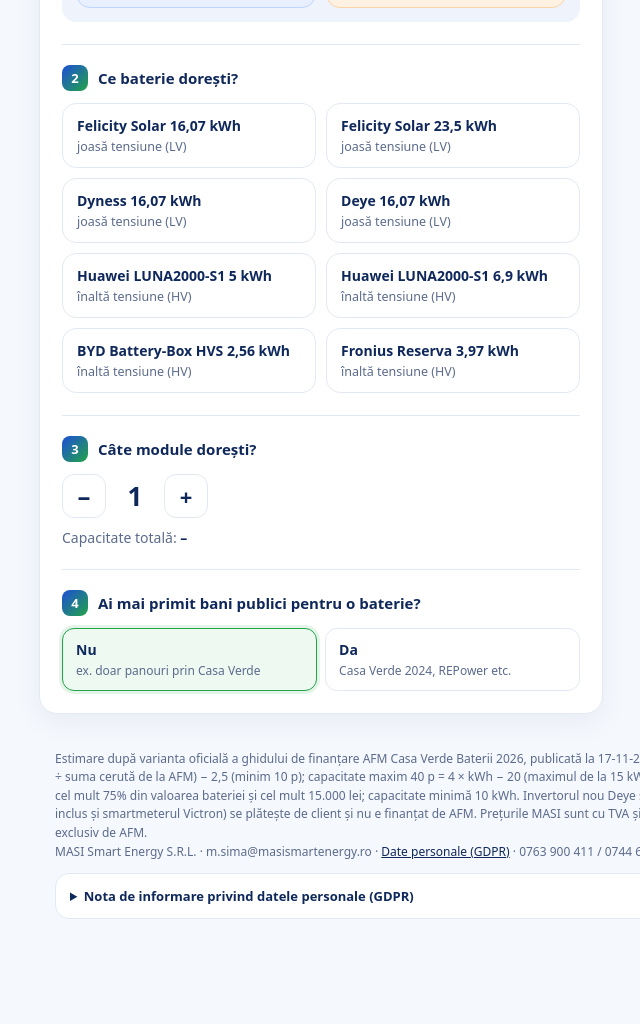
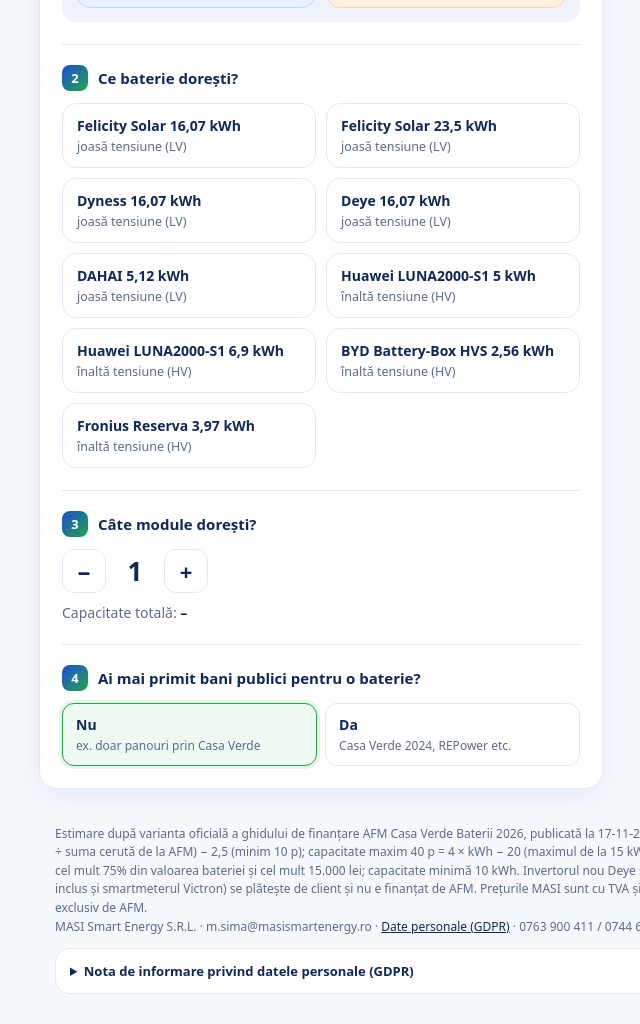
Before and after one commit to Pyxyqa/masi-calculator, a plain HTML site: page index.html in a window 1280 px wide. Shown: the part 1610-2634 px from the top of the page, without its empty margins (101-741 px from the left). Before the commit the page ends 2559 px from the top, so only its background shows below. Drawn offline with Linux system fonts and the light colour scheme.

Commit message:
Baterie DAHAI 5,12 kWh; montaj invertor 3000 lei

```diff
--- a/index.html
+++ b/index.html
@@ -302,6 +302,7 @@ const BATS=[
   {id:'FEL23.5',name:'Felicity Solar 23,5 kWh',  kwh:23.5,  mod:16600, fix:0+5000,    type:'LV'},
   {id:'DYN16',  name:'Dyness 16,07 kWh',         kwh:16.07, mod:9900,  fix:0+5000,    type:'LV'},
   {id:'DEY16',  name:'Deye 16,07 kWh',           kwh:16.07, mod:11000, fix:0+5000,    type:'LV'},
+  {id:'DAH5.12',name:'DAHAI 5,12 kWh',           kwh:5.12,  mod:9500,  fix:0+5000,    type:'LV'},
   {id:'LUN5',   name:'Huawei LUNA2000-S1 5 kWh', kwh:5,     mod:9400,  fix:0+5000,    type:'HV'},
   {id:'LUN7',   name:'Huawei LUNA2000-S1 6,9 kWh',kwh:6.9,  mod:13000, fix:0+5000,    type:'HV'},
   {id:'BYD2.56',name:'BYD Battery-Box HVS 2,56 kWh',kwh:2.56,mod:4600, fix:2800+5000, type:'HV'},
@@ -310,16 +311,16 @@ const BATS=[
   {id:'LUNMIX', name:'Huawei LUNA2000-S1 combinat', kwh:0, mod:0, fix:0+5000, type:'HV', mix:1}
 ];
 const NEWINV=[
-  {ph:'M',id:'DEY6M', name:'Deye SUN-6K-SG06LP1', d:'6 kW · monofazat',  price:4500+3500},
-  {ph:'M',id:'DEY8M', name:'Deye SUN-8K-SG06LP1', d:'8 kW · monofazat',  price:6100+3500},
-  {ph:'T',id:'DEY6T', name:'Deye SUN-6K-SG05LP3', d:'6 kW · trifazat',   price:8200+3500},
-  {ph:'T',id:'DEY8T', name:'Deye SUN-8K-SG05LP3', d:'8 kW · trifazat',   price:8600+3500},
-  {ph:'T',id:'DEY10T',name:'Deye SUN-10K-SG05LP3',d:'10 kW · trifazat',  price:9000+3500},
-  {ph:'T',id:'DEY12T',name:'Deye SUN-12K-SG05LP3',d:'12 kW · trifazat',  price:10000+3500},
+  {ph:'M',id:'DEY6M', name:'Deye SUN-6K-SG06LP1', d:'6 kW · monofazat',  price:4500+3000},
+  {ph:'M',id:'DEY8M', name:'Deye SUN-8K-SG06LP1', d:'8 kW · monofazat',  price:6100+3000},
+  {ph:'T',id:'DEY6T', name:'Deye SUN-6K-SG05LP3', d:'6 kW · trifazat',   price:8200+3000},
+  {ph:'T',id:'DEY8T', name:'Deye SUN-8K-SG05LP3', d:'8 kW · trifazat',   price:8600+3000},
+  {ph:'T',id:'DEY10T',name:'Deye SUN-10K-SG05LP3',d:'10 kW · trifazat',  price:9000+3000},
+  {ph:'T',id:'DEY12T',name:'Deye SUN-12K-SG05LP3',d:'12 kW · trifazat',  price:10000+3000},
   // Victron: invertor + montaj + smartmeter Victron (800 lei) inclus la orice variantă
-  {ph:'M',id:'VIC3M',  name:'Victron MultiPlus-II 48/3000', d:'3 kW · smartmeter inclus',   price:3100+3500+800, vic:1},
-  {ph:'M',id:'VIC4.5M',name:'Victron MultiPlus-II 48/4k5',  d:'4,5 kW · smartmeter inclus', price:4000+3500+800, vic:1},
-  {ph:'M',id:'VIC5M',  name:'Victron MultiPlus-II 48/5000', d:'5 kW · smartmeter inclus',   price:4500+3500+800, vic:1}
+  {ph:'M',id:'VIC3M',  name:'Victron MultiPlus-II 48/3000', d:'3 kW · smartmeter inclus',   price:3100+3000+800, vic:1},
+  {ph:'M',id:'VIC4.5M',name:'Victron MultiPlus-II 48/4k5',  d:'4,5 kW · smartmeter inclus', price:4000+3000+800, vic:1},
+  {ph:'M',id:'VIC5M',  name:'Victron MultiPlus-II 48/5000', d:'5 kW · smartmeter inclus',   price:4500+3000+800, vic:1}
 ];
 const INVS=[
   {id:'hua',  name:'Invertor hibrid Huawei', d:'SUN2000'},
@@ -334,11 +335,11 @@ const NEED_NEW=id=>id==='grid'||id==='swap';
 // compatibilitate baterii: invertor nou Deye -> doar LV; Huawei -> LUNA; Fronius -> Reserva sau BYD
 function allowed(){
   const ni=NEWINV.find(x=>x.id===S.newInv);
-  if(ni&&ni.vic)return {ids:['FEL16','FEL23.5'],why:'Invertorul Victron este compatibil doar cu bateriile Felicity Solar.'};
-  if(ni)return {ids:['FEL16','FEL23.5','DYN16','DEY16'],why:'Invertorul hibrid Deye este compatibil doar cu bateriile Felicity Solar, Dyness și Deye.'};
+  if(ni&&ni.vic)return {ids:['FEL16','FEL23.5','DAH5.12'],why:'Invertorul Victron este compatibil doar cu bateriile Felicity Solar și DAHAI.'};
+  if(ni)return {ids:['FEL16','FEL23.5','DYN16','DEY16','DAH5.12'],why:'Invertorul hibrid Deye este compatibil doar cu bateriile Felicity Solar, Dyness, Deye și DAHAI.'};
   if(S.inv==='hua')return {ids:['LUN5','LUN7','LUNMIX'],why:'La invertorul Huawei se poate monta doar bateria Huawei LUNA2000 – poți combina module de 5 kWh și 6,9 kWh. Pentru altă baterie alege un invertor nou.'};
-  if(S.inv==='dey')return {ids:['FEL16','FEL23.5','DYN16','DEY16'],why:'La invertorul Deye se pot monta bateriile Felicity Solar, Dyness și Deye.'};
-  if(S.inv==='vic')return {ids:['FEL16','FEL23.5'],why:'La invertorul Victron se pot monta doar bateriile Felicity Solar. Pentru altă baterie alege un invertor nou.'};
+  if(S.inv==='dey')return {ids:['FEL16','FEL23.5','DYN16','DEY16','DAH5.12'],why:'La invertorul Deye se pot monta bateriile Felicity Solar, Dyness, Deye și DAHAI.'};
+  if(S.inv==='vic')return {ids:['FEL16','FEL23.5','DAH5.12'],why:'La invertorul Victron se pot monta doar bateriile Felicity Solar și DAHAI. Pentru altă baterie alege un invertor nou.'};
   if(S.inv==='fro')return {ids:['RES3.97','BYD2.56'],why:'La invertorul Fronius se pot monta doar bateriile Fronius Reserva sau BYD Battery-Box HVS. Pentru altă baterie alege un invertor nou.'};
   return null;
 }
@@ -520,7 +521,7 @@ $('copy').onclick=async()=>{
 };
 render();
 /* ===== Mereu ultima versiune ===== */
-const APP_VER='2026-11-21-b';
+const APP_VER='2026-11-21-c';
 fetch(location.pathname+'?_='+Date.now(),{cache:'no-store'}).then(r=>r.text()).then(t=>{
   const m=t.match(/APP_VER='([^']+)'/);
   if(m&&m[1]!==APP_VER&&!sessionStorage.getItem('upd_'+m[1])){
```
